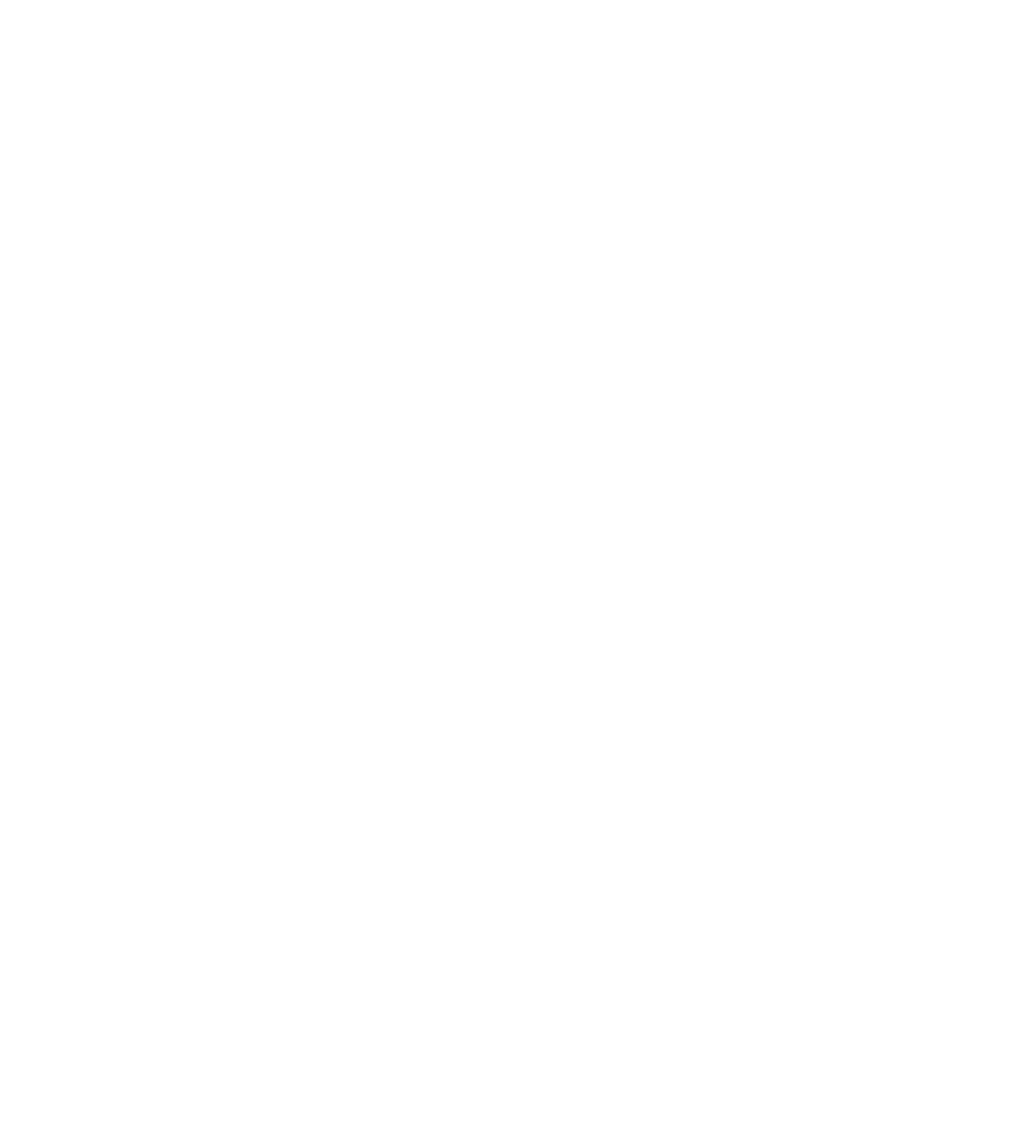
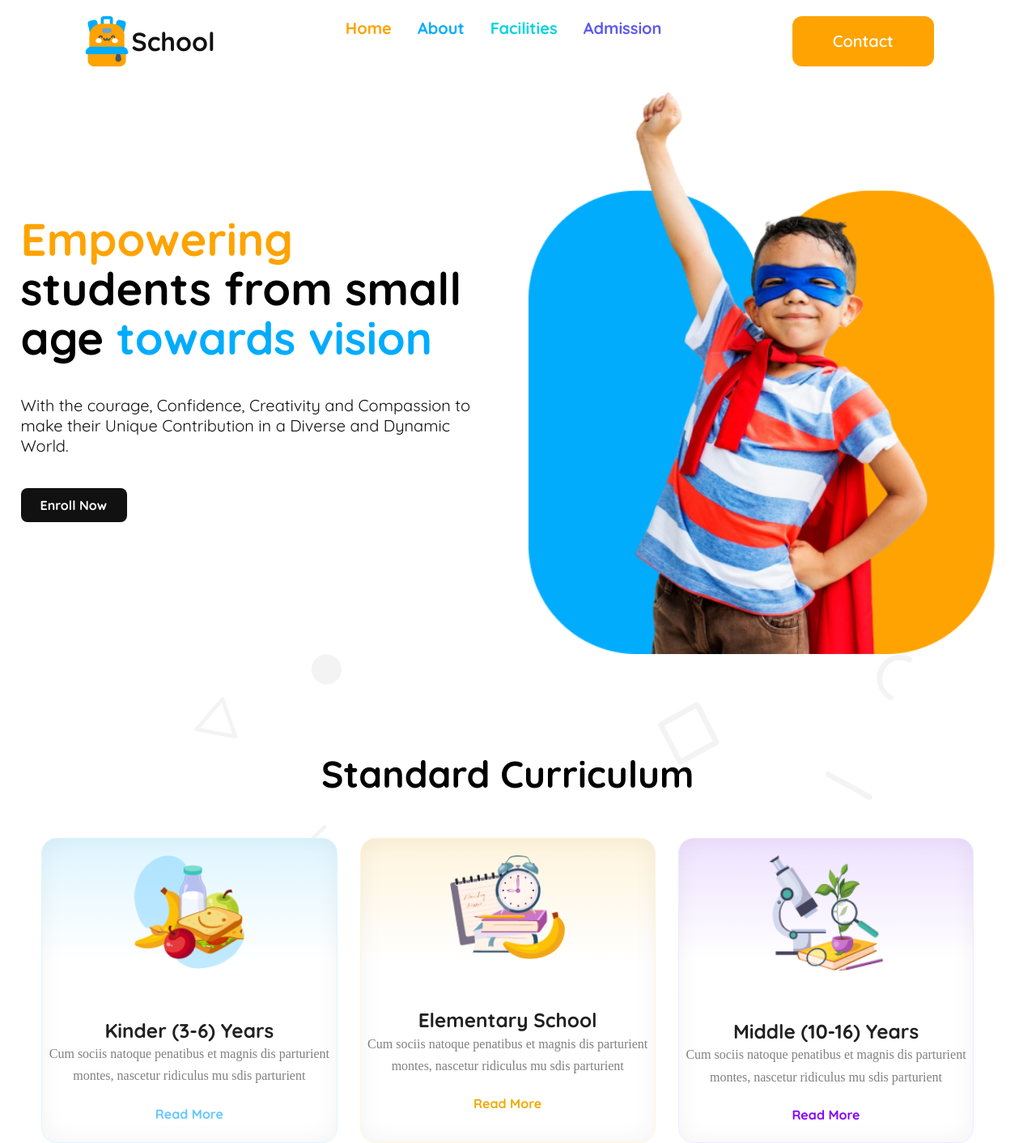
Before and after one commit to jayedalnahian/A2-Kids-School, a plain HTML site: page index.html in a window 1280 px wide. Shown: the whole page at 81% size. Before the commit the page ends 800 px from the top, so only its background shows below. Drawn offline with Linux system fonts and the light colour scheme; a web font is replaced by a local one.

Commit message:
added section one

```diff
--- a/index.html
+++ b/index.html
@@ -1,12 +1,94 @@
 <!DOCTYPE html>
 <html lang="en">
+
 <head>
     <meta charset="UTF-8">
     <meta name="viewport" content="width=device-width, initial-scale=1.0">
     <title>Document</title>
     <link rel="stylesheet" href="style.css">
 </head>
+
 <body>
+    <header>
+        <nav>
+            <div class="nav-first-div nav-first-div-school-logo">
+                <img src="assets/logo.png" alt="school bag image">
+                <h1 class="first-heading">School</h1>
+            </div>
+            <ul class="nav-first-div-ul">
+                <li><a href="" class="list-item-1 list-item">Home</a></li>
+                <li><a href="" class="list-item-2 list-item">About</a></li>
+                <li><a href="" class="list-item-3 list-item">Facilities</a></li>
+                <li><a href="" class="list-item-4 list-item">Admission</a></li>
+            </ul>
+            <div class="nav-first-div button-one">
+                <button class="first-btn">Contact</button>
+            </div>
 
+            <div class="nav-menubar">
+                <span></span>
+
+                <span></span>
+
+                <span></span>
+            </div>
+        </nav>
+        <hr>
+        <section class="hero">
+            <div class="hero-sec-div">
+                <h1 class="second-heading">
+                    <span class="empowering">Empowering</span> students from small age
+                    <span class="vision">towards vision</span>
+                </h1>
+                <p class="hero-description">
+                    With the courage, Confidence, Creativity and Compassion to make their Unique Contribution in a
+                    Diverse and Dynamic World.
+                </p>
+                <button class="second-btn">Enroll Now</button>
+            </div>
+            <div class="hero-sec-div">
+                <img src="assets/hero-kids.png" alt="">
+            </div>
+        </section>
+    </header>
+
+    <main>
+        <section class="sec-one">
+            <h2 class="third-heading">Standard Curriculum</h2>
+            <div class="sec-one-first-div">
+                <div class="sec-one-sub-div sec-one-sub-div-1">
+                    <img src="assets/kinder.png" class="sec-one-img" alt="">
+                    <h4 class="forth-title">Kinder (3-6) Years</h4>
+                    <p class="second-des">
+                        Cum sociis natoque penatibus et magnis
+                        dis parturient montes, nascetur ridiculus
+                        mu sdis parturient
+                    </p>
+                    <a href="" class="sec-one-a sec-one-a-1">Read More</a>
+                </div>
+                <div class="sec-one-sub-div sec-one-sub-div-2">
+                    <img src="assets/elementary.png" class="sec-one-img" alt="">
+                    <h4 class="forth-title">Elementary School</h4>
+                    <p class="second-des">
+                        Cum sociis natoque penatibus et magnis
+                        dis parturient montes, nascetur ridiculus
+                        mu sdis parturient
+                    </p>
+                    <a href="" class="sec-one-a sec-one-a-2">Read More</a>
+                </div>
+                <div class="sec-one-sub-div sec-one-sub-div-3">
+                    <img src="assets/middle.png" class="sec-one-img" alt="">
+                    <h4 class="forth-title">Middle (10-16) Years</h4>
+                    <p class="second-des">
+                        Cum sociis natoque penatibus et magnis
+                        dis parturient montes, nascetur ridiculus
+                        mu sdis parturient
+                    </p>
+                    <a href="" class="sec-one-a sec-one-a-3">Read More</a>
+                </div>
+            </div>
+        </section>
+    </main>
 </body>
+
 </html>
--- a/style.css
+++ b/style.css
@@ -0,0 +1,384 @@
+@import url('https://fonts.googleapis.com/css2?family=Azeret+Mono:ital,wght@0,100..900;1,100..900&family=Bebas+Neue&family=Fira+Sans:ital,wght@0,100;0,200;0,300;0,400;0,500;0,600;0,700;0,800;0,900;1,100;1,200;1,300;1,400;1,500;1,600;1,700;1,800;1,900&family=Lato:ital,wght@0,100;0,300;0,400;0,700;0,900;1,100;1,300;1,400;1,700;1,900&family=Merriweather:ital,wght@0,300;0,400;0,700;0,900;1,300;1,400;1,700;1,900&family=Open+Sans:ital,wght@0,300..800;1,300..800&family=Quicksand:wght@300..700&family=Roboto:ital,wght@0,100..900;1,100..900&family=Work+Sans:ital,wght@0,100..900;1,100..900&display=swap');
+
+* {
+    box-sizing: border-box;
+    margin: 0;
+    padding: 0;
+    border: none;
+    font-family: Quicksand;
+}
+
+body {
+    max-width: 98vw;
+}
+
+img {
+    width: 100%;
+}
+
+/* ****************************navbar style*********************  */
+
+
+/* ****************************child styles*****************************  */
+
+
+.first-heading {
+    color: rgb(17, 17, 17);
+    font-family: Quicksand;
+    font-size: 32px;
+    font-weight: 700;
+    line-height: 30px;
+    letter-spacing: 0%;
+    text-align: left;
+}
+
+.list-item {
+    font-family: Quicksand;
+    font-size: 20px;
+    font-weight: 700;
+    line-height: 30px;
+    letter-spacing: 0%;
+    text-align: left;
+    text-decoration: none;
+}
+
+.list-item-1 {
+    color: rgb(254, 163, 1);
+}
+
+.list-item-2 {
+    color: rgb(1, 172, 253);
+}
+
+.list-item-3 {
+    color: rgb(5, 212, 223);
+}
+
+.list-item-4 {
+    color: rgb(93, 88, 239);
+}
+
+header li {
+    list-style: none;
+}
+
+
+
+.first-btn {
+    color: rgb(255, 255, 255);
+    font-family: Quicksand;
+    font-size: 20px;
+    font-weight: 600;
+    line-height: 30px;
+    text-align: center;
+    border-radius: 12px;
+    background: rgb(254, 163, 1);
+    padding: 10px 50px;
+}
+
+.nav-menubar {
+    cursor: pointer;
+    padding: 8px;
+    display: none;
+    flex-direction: column;
+    gap: 3px;
+}
+
+.nav-menubar span {
+    display: block;
+    width: 22.5px;
+    height: 3px;
+    background-color: rgb(17, 17, 17);
+    border-radius: 2px;
+    border: 0.5px;
+}
+
+
+/* ***********************parents styling********************** */
+.nav-first-div-school-logo {
+    display: flex;
+    justify-content: center;
+    align-items: center;
+}
+
+.nav-first-div {
+    display: flex;
+}
+
+nav {
+    display: flex;
+    justify-content: space-around;
+    margin: 20px;
+}
+
+ul {
+    display: flex;
+    gap: 32px;
+    flex-direction: row;
+}
+
+hr {
+    display: none;
+}
+
+
+
+
+
+
+
+
+
+
+/* ****************************  HERO SECTION STYLES   *********************  */
+
+
+
+.second-heading {
+    font-family: Quicksand;
+    font-size: 3.5rem;
+    font-weight: 700;
+    line-height: 3.8rem;
+    letter-spacing: 0%;
+    text-align: left;
+    margin: 40px 0;
+}
+
+.second-btn {
+    width: 131px;
+    height: 42px;
+    border-radius: 8px;
+    background: rgb(17, 17, 17);
+    color: rgb(255, 255, 255);
+    font-family: Quicksand;
+    font-size: 16px;
+    font-weight: 700;
+    line-height: 30px;
+    letter-spacing: 0%;
+    text-align: left;
+    padding: 6px 24px 6px 24px;
+    margin: 40px 0;
+
+}
+
+.empowering {
+    color: rgb(254, 163, 1);
+}
+
+.vision {
+    color: rgb(1, 172, 253);
+}
+
+.hero-description {
+    color: rgb(17, 17, 17);
+    font-family: Quicksand;
+    font-size: 20px;
+    font-weight: 400;
+    line-height: 25px;
+    letter-spacing: 0%;
+    text-align: left;
+}
+
+.hero-sec-div {
+    display: flex;
+    flex-direction: column;
+    justify-content: left;
+    width: 45vw;
+}
+
+.hero {
+    display: flex;
+    justify-content: space-around;
+    align-items: center;
+}
+
+
+
+/* ..................MAIN SECTION STYLE ..................... */
+
+
+
+
+/* ...SECTION ONE STYLE ...... */
+
+.third-heading {
+    color: rgb(0, 0, 0);
+    font-family: Quicksand;
+    font-size: 2.875rem;
+    font-weight: 700;
+    line-height: 3.56rem;
+    letter-spacing: 0%;
+    text-align: center;
+    margin-top: 120px;
+}
+
+.sec-one {
+
+    width: 98vw;
+    background: url(assets/bg.png);
+    background-size: contain;
+    background-repeat: no-repeat;
+    display: flex;
+    flex-direction: column;
+    justify-content: center;
+    align-items: center;
+    gap: 50px;
+
+}
+
+.forth-title {
+    color: rgb(32, 32, 32);
+    font-family: Quicksand;
+    font-size: 1.52rem;
+    font-weight: 700;
+    line-height: 1.9rem;
+    letter-spacing: 0%;
+    text-align: center;
+}
+
+.second-des {
+    color: rgb(128, 128, 128);
+    font-family: Raleway;
+    font-size: 1rem;
+    font-weight: 500;
+    line-height: 1.7rem;
+    letter-spacing: 0%;
+    text-align: center;
+}
+
+.sec-one-a {
+    font-family: Quicksand;
+    font-size: 1rem;
+    font-weight: 700;
+    line-height: 1.7rem;
+    letter-spacing: 0%;
+    text-align: center;
+    text-decoration: none;
+    margin: 20px 0;
+}
+
+.sec-one-a-1{
+    color: rgb(100, 200, 255);
+}
+.sec-one-a-2{
+    color: rgb(240, 170, 0);
+}
+.sec-one-a-3{
+    color: rgb(135, 0, 255);
+}
+
+.sec-one-sub-div {
+    display: flex;
+    flex-direction: column;
+    align-items: center;
+    border-radius: 18.86px
+
+}
+
+.sec-one-sub-div-1 {
+    border: 0.94px solid rgb(222, 245, 255);
+    box-shadow: inset 0px 0px 28.3px 0.94px rgba(0, 0, 0, 0.05);
+    background: linear-gradient(180.00deg, rgb(222, 245, 255), rgba(255, 255, 255, 0) 40%), rgb(255, 255, 255);
+}
+
+.sec-one-sub-div-2 {
+    border: 0.94px solid rgb(255, 244, 220);
+    box-shadow: inset 0px 0px 28.3px 0.94px rgba(0, 0, 0, 0.05);
+    background: linear-gradient(180.00deg, rgb(255, 244, 220), rgba(255, 255, 255, 0) 40%), rgb(255, 255, 255);
+}
+
+.sec-one-sub-div-3 {
+    border: 0.94px solid rgb(242, 232, 255);
+    box-shadow: inset 0px 0px 28.3px 0.94px rgba(0, 0, 0, 0.05);
+    background: linear-gradient(180.00deg, rgb(238, 225, 255), rgba(255, 255, 255, 0) 40%), rgb(255, 255, 255);
+}
+
+.sec-one-img {
+    width: 50%;
+    margin-bottom: 40px;
+    padding: 20px;
+
+}
+
+.sec-one-first-div {
+    width: 90vw;
+    display: flex;
+    gap: 28px;
+
+}
+
+
+
+
+
+/* ******************adding responsiveness******************** */
+
+
+@media screen and (max-width: 576px) {
+
+    /* ..................for navbar ..................... */
+    .nav-first-div-ul,
+    .button-one {
+        display: none;
+    }
+
+    .nav-menubar {
+        display: flex;
+    }
+
+    nav {
+        justify-content: space-between;
+    }
+
+    .first-heading {
+        display: none;
+    }
+
+    hr {
+        display: block;
+        border-top: 0.5px solid rgb(254, 163, 1);
+    }
+
+
+    /* ..................for HERO SECTION ..................... */
+
+
+    .second-heading {
+        font-size: 2rem;
+        line-height: 2.5rem;
+
+    }
+
+    .hero-sec-div {
+        justify-content: center;
+        align-items: center;
+        text-align: center;
+        margin: 0 20px;
+        width: 95vw;
+    }
+
+    .hero {
+        flex-direction: column-reverse;
+    }
+
+
+    /* ..................for MAIN SECTION ..................... */
+
+    /* ...SECTION ONE STYLE ...... */
+
+    .third-heading{
+        font-size: 1.625rem;
+        line-height: 3rem;
+    }
+
+    .sec-one-first-div{
+        flex-direction: column;
+        align-items: center;
+        gap: 100px;
+    }
+    .sec-one-sub-div{
+        width: 95vw;
+    }
+
+
+}
```
